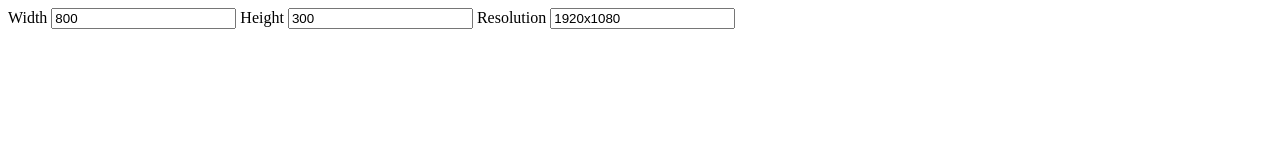
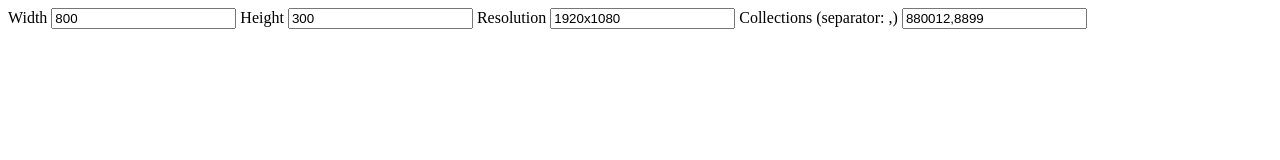
Before and after one commit to clabroche/desktop-wallpaper, an Electron app: page src/settings.html in a window 1280 px wide. Drawn offline with Linux system fonts and the light colour scheme.

Commit message:
[MINOR] Add collection update

```diff
--- a/config.json
+++ b/config.json
@@ -1 +1 @@
-{"collections":["880012"],"resolution":"1920x1080","window":{"width":800,"height":300,"fullscreen":false,"hide":false},"interval":"5000"}
+{"collections":["880012","8899"],"resolution":"1920x1080","window":{"width":800,"height":300,"fullscreen":false,"hide":false},"interval":"5000"}
--- a/src/settings.html
+++ b/src/settings.html
@@ -13,6 +13,8 @@
   <input id="height" type="number">
   <label>Resolution</label>
   <input id="resolution" type="text">
+  <label>Collections (separator: ,)</label>
+  <input id="collections" type="text">
 </body>
 <script>
 const config = require('../config.json')
@@ -45,6 +47,14 @@ resolution.addEventListener('input', event => {
   }
 })
 
+const collections = document.getElementById('collections')
+collections.value = config.collections.join(',')
+collections.addEventListener('input', event => {
+  const split = event.target.value.split(',')
+  config.collections = split.filter(collection => !Number.isInteger(collection))
+  saveConfig()
+})
+
 function saveConfig() {
   fse.writeJsonSync('./config.json', config)
 }
```
